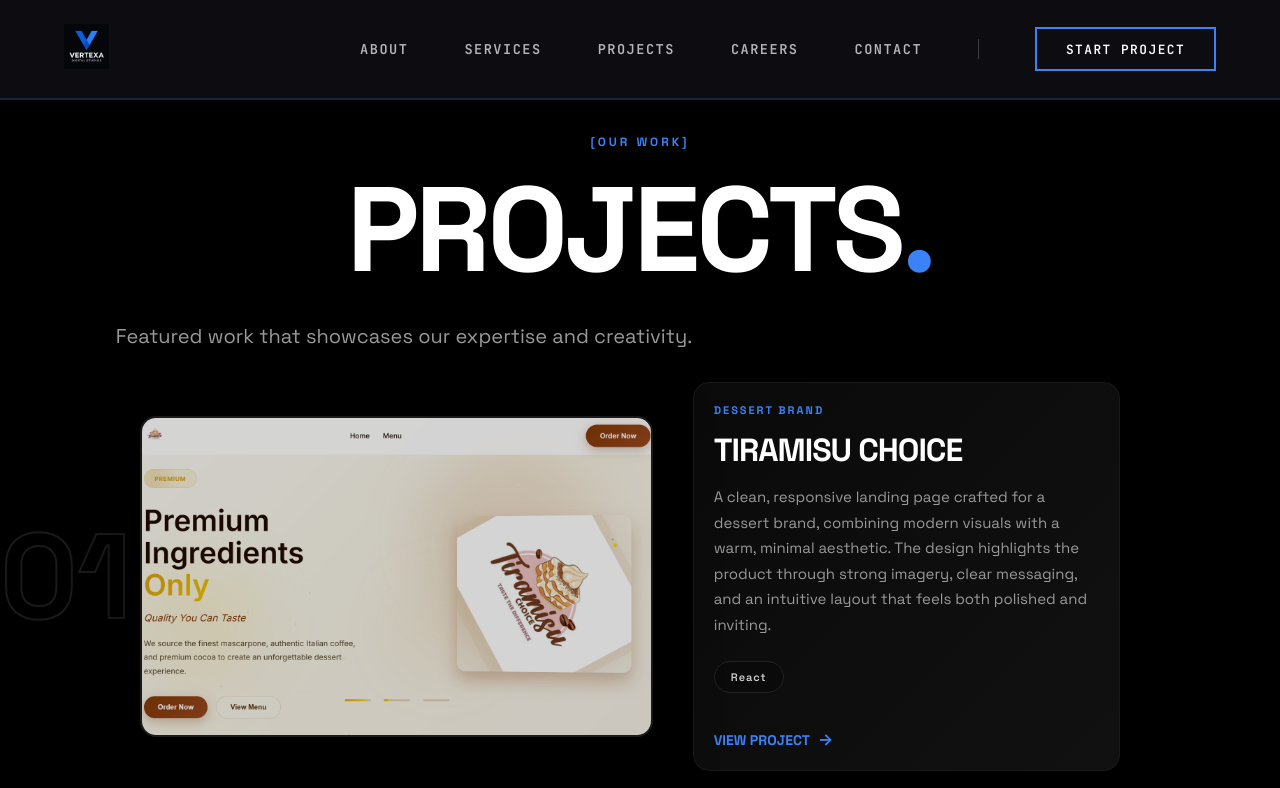
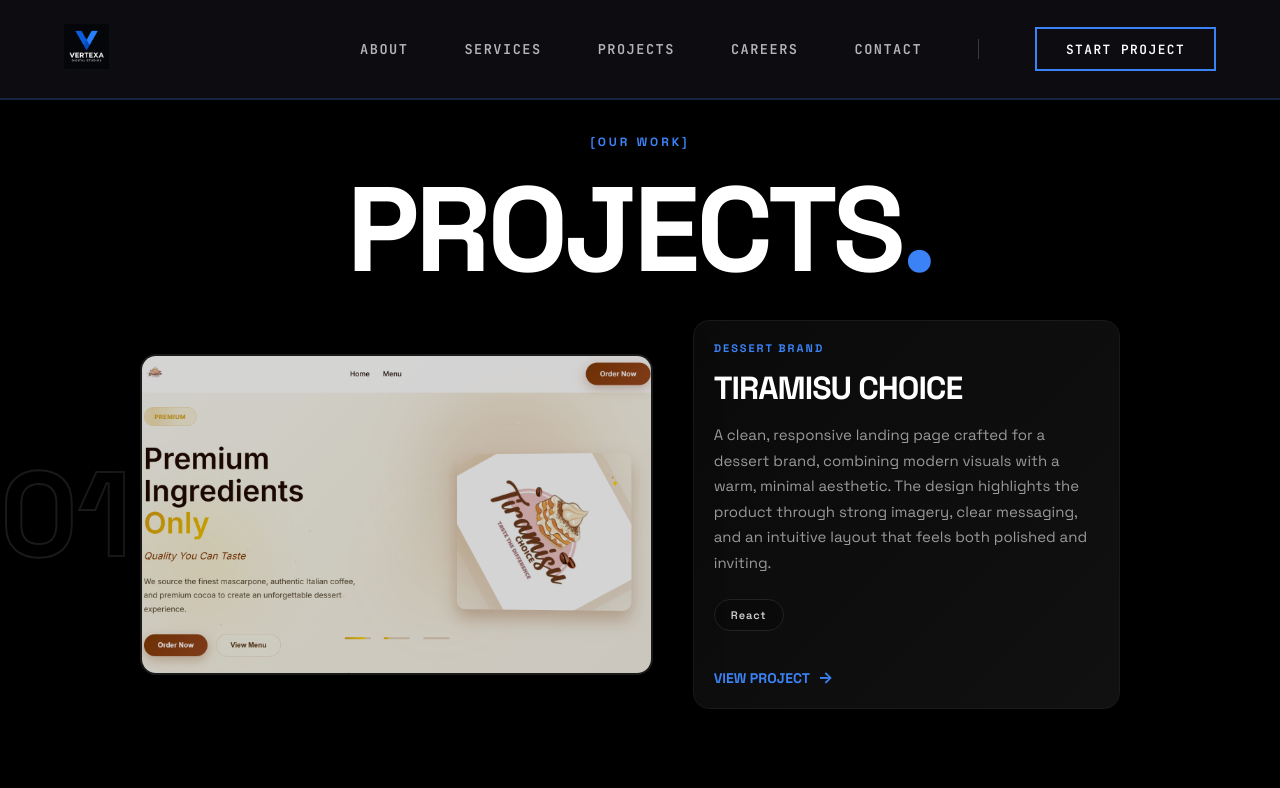
Before and after one commit to hania-cs/Vertexa-Digital-Studios, a React (Vite) app: page /projects in a window 1280 px wide. Shown: the top 788 px of the page. Built offline with nearby package versions, Linux system fonts and the light colour scheme.

Commit message:
change dates

```diff
--- a/src/pages/ProjectsPage.jsx
+++ b/src/pages/ProjectsPage.jsx
@@ -18,7 +18,7 @@ function ProjectsPage() {
       description:
         "A clean, responsive personal portfolio site designed to showcase a psychology student's skills and work. Strong visuals, thoughtful layout, and simple structure make it easy for visitors to understand the brand, explore projects, and connect with the creator, resulting in a professional and memorable online presence.",
       tech: ["React"],
-      year: "2024",
+      year: "2025",
       image: "/portfolio.png",
       link: "https://manuelaportfolio.vercel.app/",
     },
@@ -29,7 +29,7 @@ function ProjectsPage() {
         "A clean, responsive web project designed to deliver a friendly, engaging user experience. The design blends modern visual style with intuitive navigation, giving users a smooth flow from landing to content exploration. With clear messaging, balanced layout, and thoughtful UI choices, JingleGings presents a welcoming and professional online presence that reflects strong design sensibilities and usability focus.",
       link: "https://jingle-gings.vercel.app/",
       tech: ["React"],
-      year: "2023",
+      year: "2024",
       image: "/jingle.png",
     },
   ]
@@ -41,7 +41,6 @@ function ProjectsPage() {
         <h1 className="page-title">
           PROJECTS<span className="title-dot">.</span>
         </h1>
-        <p className="page-subtitle">Featured work that showcases our expertise and creativity.</p>
       </section>
 
       <section className="projects-list">
```
